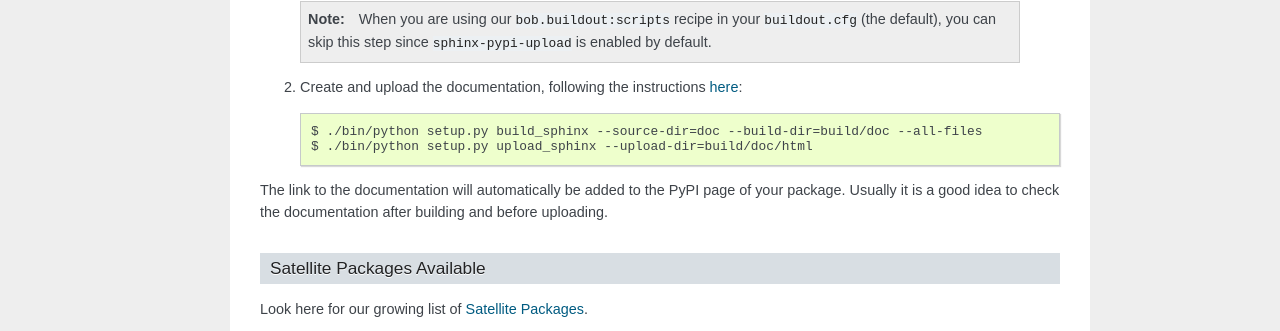
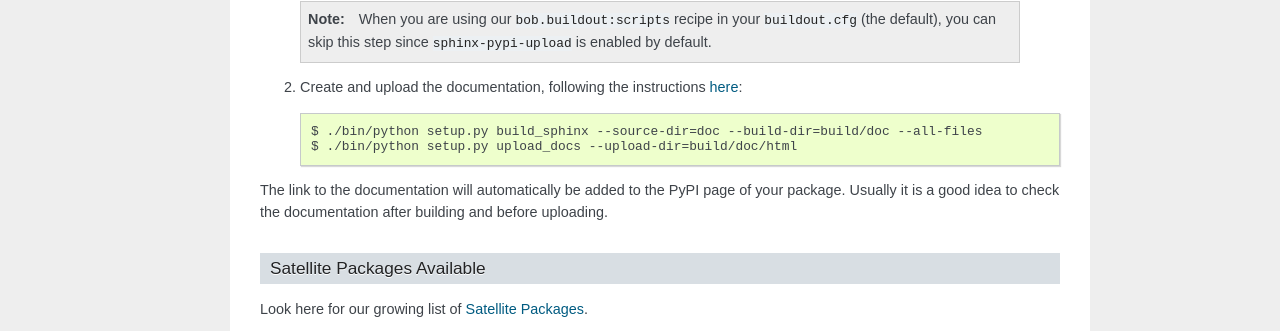
Before and after one commit to bioidiap/bob.extension, a Sphinx documentation site: the page built from doc/guide.rst, in a window 1280 px wide and 900 px high, scrolled down 7010 px. Shown: the part 463-794 px from the top of the window. Built offline with Sphinx 7.4.7, drawn with Linux system fonts in a browser that asks for light colours; formulas are drawn with MathJax 3.

```diff
--- a/doc/guide.rst
+++ b/doc/guide.rst
@@ -448,7 +448,7 @@ More detailed information are given `here <http://pythonhosted.org/an_example_py
 2. Create and upload the documentation, following the instructions `here <https://pypi.python.org/pypi/Sphinx-PyPI-upload>`__::
 
     $ ./bin/python setup.py build_sphinx --source-dir=doc --build-dir=build/doc --all-files
-    $ ./bin/python setup.py upload_sphinx --upload-dir=build/doc/html
+    $ ./bin/python setup.py upload_docs --upload-dir=build/doc/html
 
 The link to the documentation will automatically be added to the PyPI page of your package.
 Usually it is a good idea to check the documentation after building and before uploading.
```
Also changed, not shown: README.rst (+9 -6 lines), setup.py (+5 -5 lines), .travis.yml.
